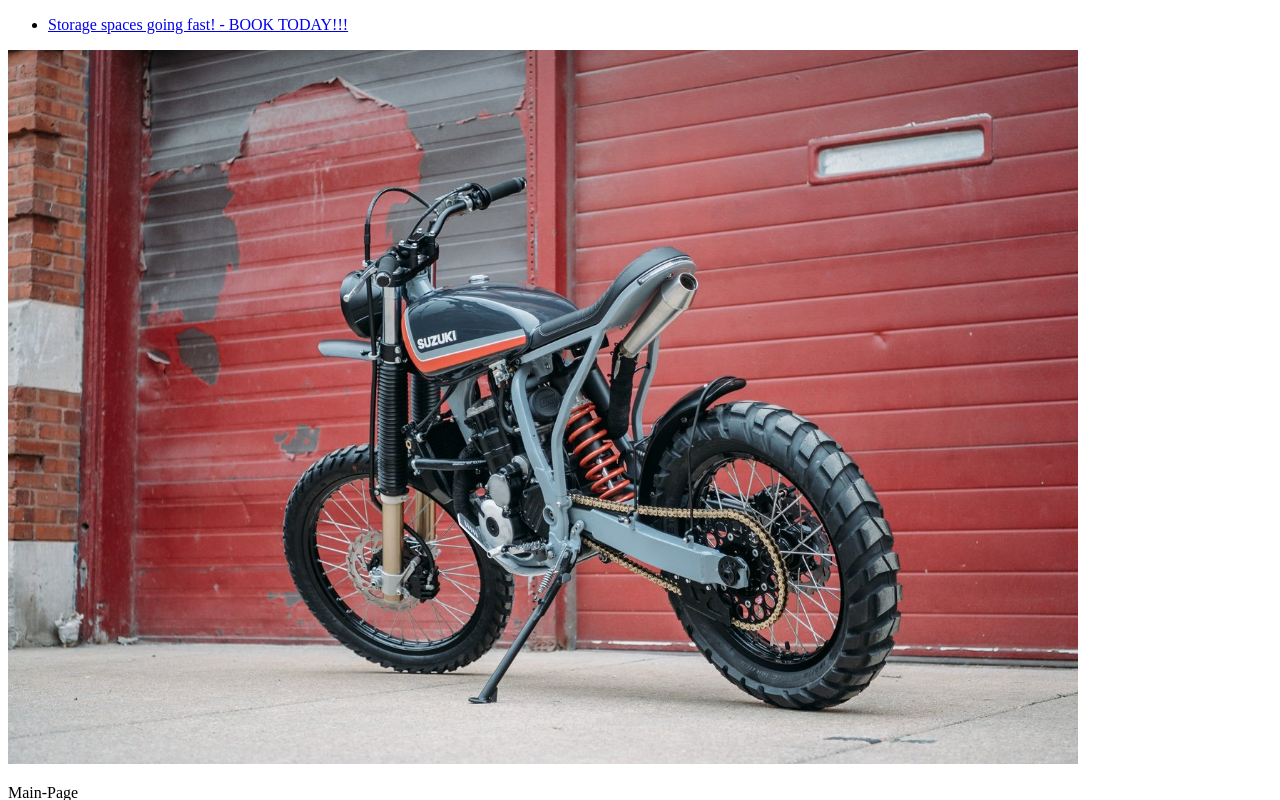
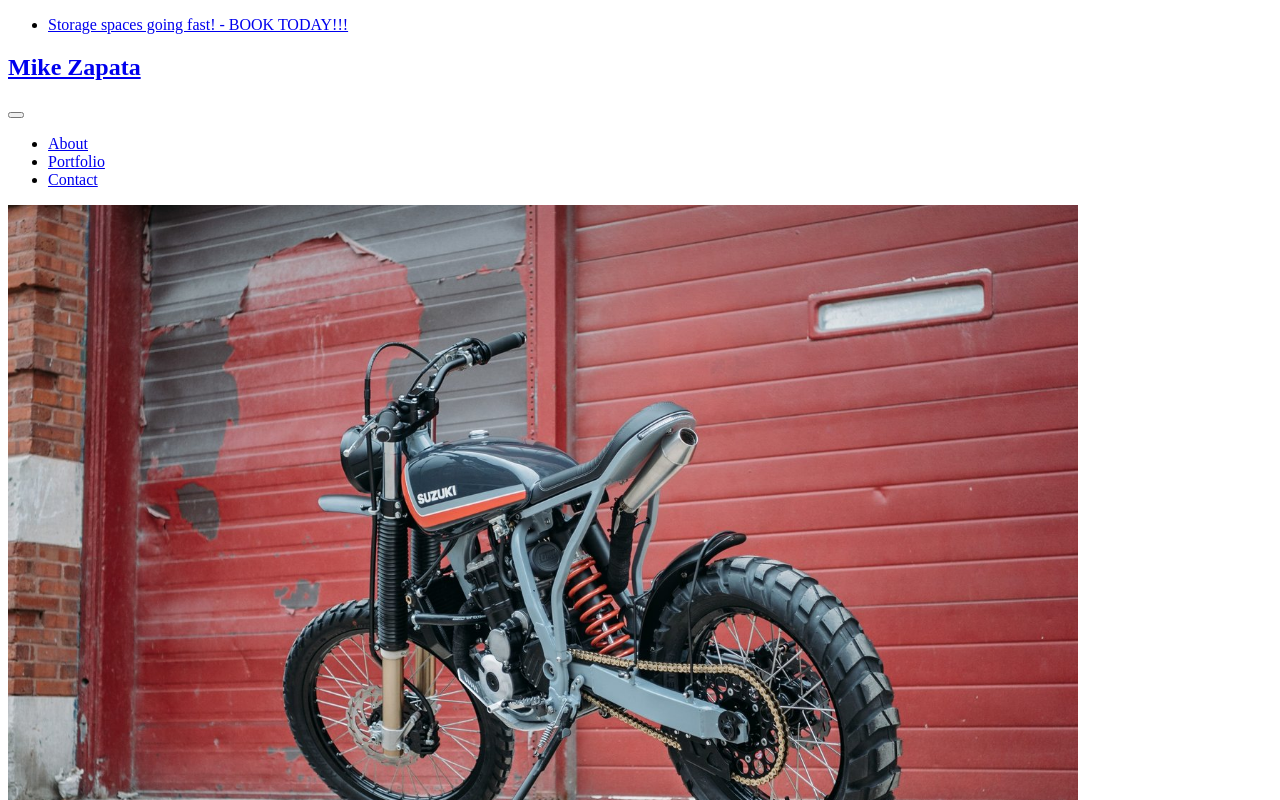
Before and after one commit to zapmi/fedmoto, a React app: page / in a window 1280 px wide. Shown: the top 800 px of the page. Built offline with nearby package versions, Linux system fonts and the light colour scheme; the HTML template or start-up script is replaced by a standard one.

Commit message:
added new nav bar

```diff
--- a/react-client/src/Components/App.jsx
+++ b/react-client/src/Components/App.jsx
@@ -12,6 +12,43 @@ class App extends Component {
       <Router>
         <div>
           <NavBar />
+
+
+
+          <nav class="navbar navbar-expand-lg navbar-light bg-light">
+        <div class="d-flex flex-grow-1">
+            <span class="w-100 d-lg-none d-block">
+                </span>
+            <a class="navbar-brand d-none d-lg-inline-block" href="#">
+                <h2>Mike Zapata</h2>
+            </a>
+
+            <div class="w-100 text-right">
+                <button class="navbar-toggler" type="button" data-toggle="collapse" data-target="#myNavbar">
+                    <span class="navbar-toggler-icon"></span>
+                </button>
+            </div>
+        </div>
+        <div class="collapse navbar-collapse flex-grow-1 text-right" id="myNavbar">
+            <ul class="navbar-nav ml-auto flex-nowrap">
+                <li class="nav-item">
+                    <a href="index.html" class="nav-link m-2 menu-item nav-active">About</a>
+                </li>
+                <li class="nav-item">
+                    <a href="portfolio.html" class="nav-link m-2 menu-item">Portfolio</a>
+                </li>
+                <li class="nav-item">
+                    <a href="contact.html" class="nav-link m-2 menu-item">Contact</a>
+                </li>
+
+            </ul>
+        </div>
+    </nav>
+
+
+
+
+
           <div>
             <div id="bigSuzi"> <img src={bigSuzi} class="img-fluid" width="1070" height="713.73" />
             </div>
```
